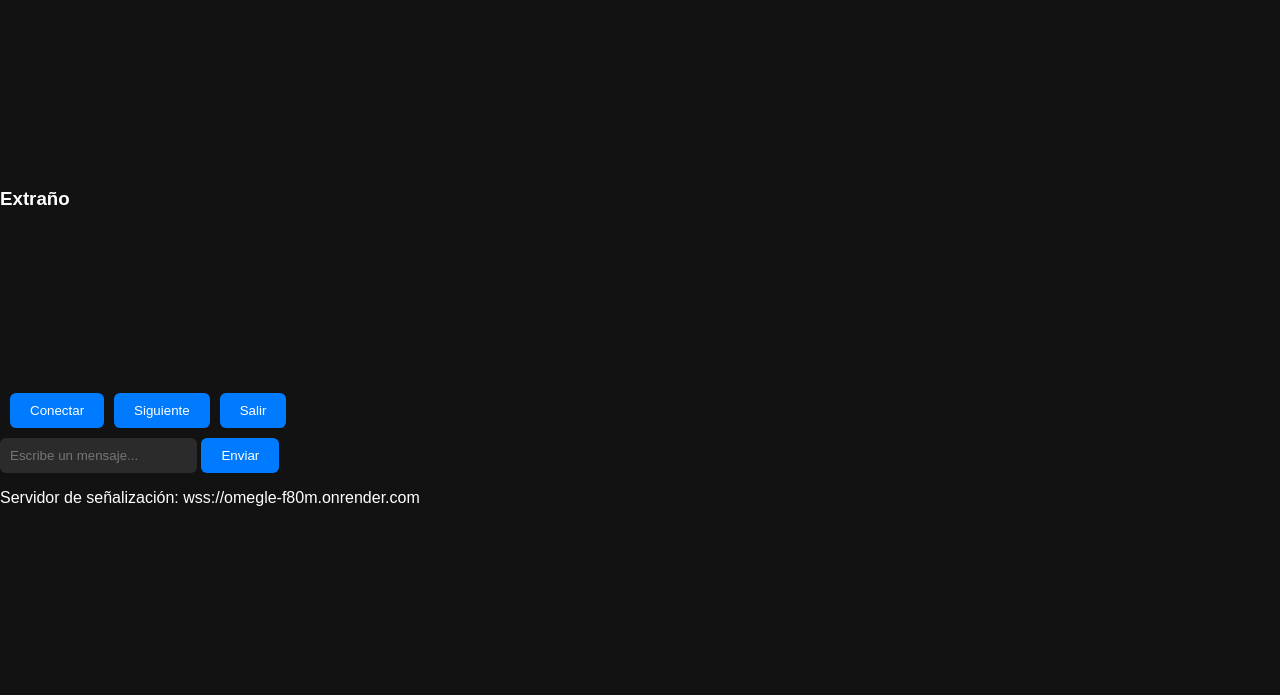
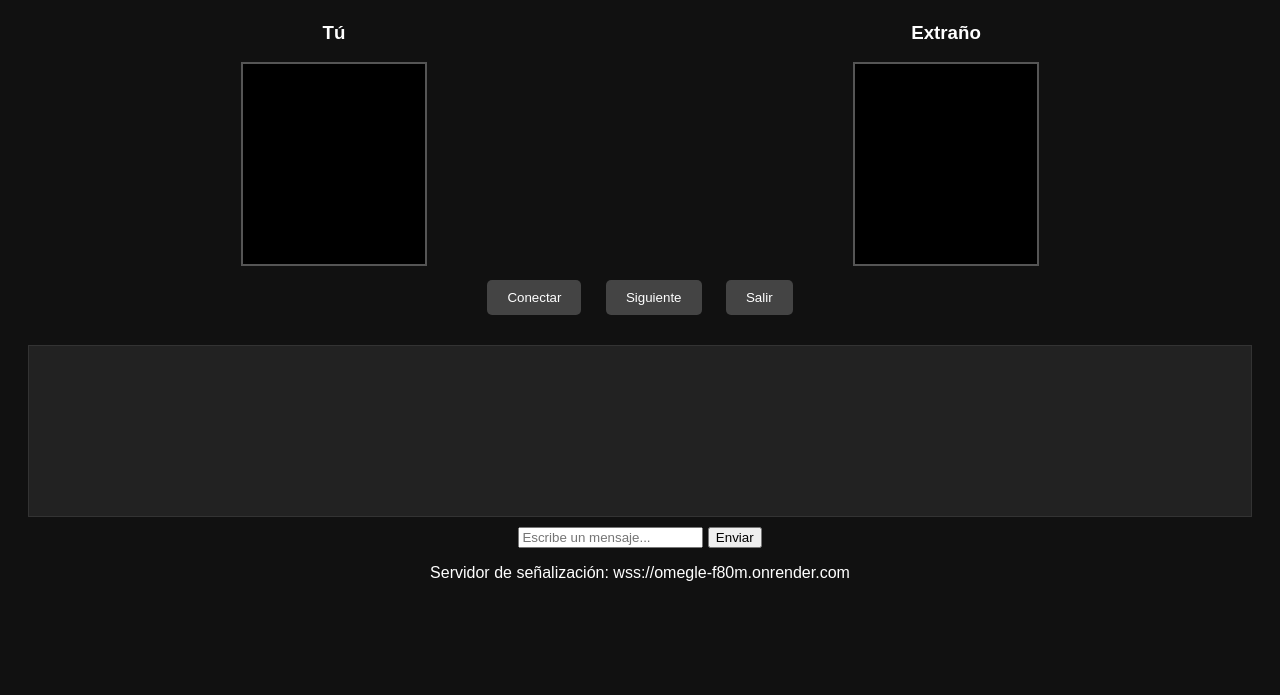
Before and after one commit to instagramcuanta82-wq/P-gina-web-2, a plain HTML site: page index.html in a window 1280 px wide. Shown: the part 105-800 px from the top of the page. Drawn offline with Linux system fonts and the light colour scheme.

Commit message:
Refactor CSS styles for layout and appearance

```diff
--- a/style.css
+++ b/style.css
@@ -1,40 +1,45 @@
 body {
-    background: #121212;
+    background: #111;
     color: white;
-    font-family: Arial, sans-serif;
-    margin: 0;
-    padding: 0;
+    font-family: Arial;
+    text-align: center;
+    padding: 20px;
 }
 
-#chat-box {
-    height: 70vh;
-    overflow-y: auto;
-    padding: 10px;
-    background: #1e1e1e;
-    margin: 10px;
-    border-radius: 10px;
+.videos {
+    display: flex;
+    justify-content: space-around;
+    margin-top: 20px;
 }
 
-.controls {
-    display: flex;
-    gap: 10px;
-    padding: 10px;
+video {
+    width: 45%;
+    height: 200px;
+    background: #000;
+    border: 2px solid #555;
 }
 
-input {
-    flex: 1;
-    padding: 10px;
-    background: #2b2b2b;
+.controls button {
+    margin: 10px;
+    padding: 10px 20px;
+    background: #444;
     color: white;
     border: none;
-    border-radius: 6px;
+    border-radius: 5px;
 }
 
-button {
-    padding: 10px 20px;
-    background: #007bff;
-    color: white;
-    border: none;
-    border-radius: 6px;
-    cursor: pointer;
+.chat-area {
+    margin-top: 20px;
 }
+
+#messages {
+    background: #222;
+    padding: 10px;
+    height: 150px;
+    overflow-y: auto;
+    border: 1px solid #333;
+}
+
+.input-area {
+    margin-top: 10px;
+}
```
